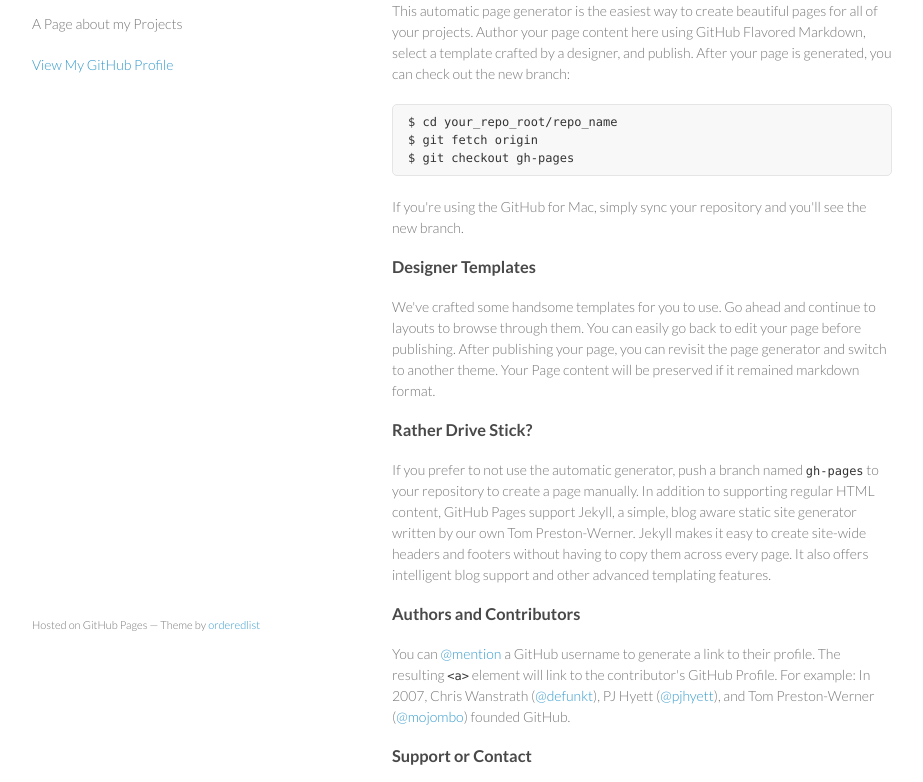
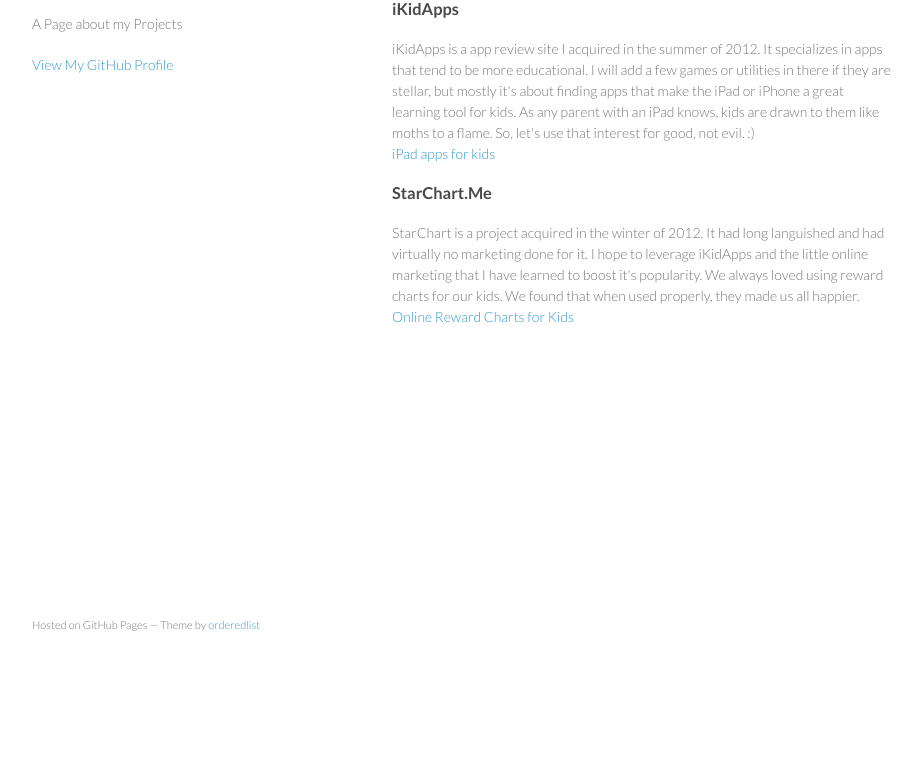
Before and after one commit to bsharpe/bsharpe.github.com, a plain HTML site: page index.html in a window 1280 px wide. Shown: the part 96-878 px from the top of the page, without its empty margins (178-1101 px from the left). After the commit the page ends 800 px from the top, so only its background shows below. Drawn offline with Linux system fonts and the light colour scheme.

Commit message:
Replace master branch with page content via GitHub

```diff
--- a/index.html
+++ b/index.html
@@ -23,32 +23,16 @@
 
       </header>
       <section>
-        <h3>Welcome to GitHub Pages.</h3>
+        <h3>Some of my current projects</h3>
 
-<p>This automatic page generator is the easiest way to create beautiful pages for all of your projects. Author your page content here using GitHub Flavored Markdown, select a template crafted by a designer, and publish. After your page is generated, you can check out the new branch:</p>
+<h3>iKidApps</h3>
 
-<pre><code>$ cd your_repo_root/repo_name
-$ git fetch origin
-$ git checkout gh-pages
-</code></pre>
+<p>iKidApps is a app review site I acquired in the summer of 2012. It specializes in apps that tend to be more educational.  I will add a few games or utilities in there if they are stellar, but mostly it's about finding apps that make the iPad or iPhone a great learning tool for kids.   As any parent with an iPad knows, kids are drawn to them like moths to a flame.  So, let's use that interest for good, not evil. :)<br><a href="http://iKidApps.com">iPad apps for kids</a></p>
 
-<p>If you're using the GitHub for Mac, simply sync your repository and you'll see the new branch.</p>
+<h3>StarChart.Me</h3>
 
-<h3>Designer Templates</h3>
-
-<p>We've crafted some handsome templates for you to use. Go ahead and continue to layouts to browse through them. You can easily go back to edit your page before publishing. After publishing your page, you can revisit the page generator and switch to another theme. Your Page content will be preserved if it remained markdown format.</p>
-
-<h3>Rather Drive Stick?</h3>
-
-<p>If you prefer to not use the automatic generator, push a branch named <code>gh-pages</code> to your repository to create a page manually. In addition to supporting regular HTML content, GitHub Pages support Jekyll, a simple, blog aware static site generator written by our own Tom Preston-Werner. Jekyll makes it easy to create site-wide headers and footers without having to copy them across every page. It also offers intelligent blog support and other advanced templating features.</p>
-
-<h3>Authors and Contributors</h3>
-
-<p>You can <a href="https://github.com/blog/821" class="user-mention">@mention</a> a GitHub username to generate a link to their profile. The resulting <code>&lt;a&gt;</code> element will link to the contributor's GitHub Profile. For example: In 2007, Chris Wanstrath (<a href="https://github.com/defunkt" class="user-mention">@defunkt</a>), PJ Hyett (<a href="https://github.com/pjhyett" class="user-mention">@pjhyett</a>), and Tom Preston-Werner (<a href="https://github.com/mojombo" class="user-mention">@mojombo</a>) founded GitHub.</p>
-
-<h3>Support or Contact</h3>
-
-<p>Having trouble with Pages? Check out the documentation at <a href="http://help.github.com/pages">http://help.github.com/pages</a> or contact <a href="mailto:support@github.com">support@github.com</a> and we’ll help you sort it out.</p>
+<p>StarChart is a project acquired in the winter of 2012.  It had long languished and had virtually no marketing done for it.   I hope to leverage iKidApps and the little online marketing that I have learned to boost it's popularity.  We always loved using reward charts for our kids.   We found that when used properly, they made us all happier.
+<a href="http://starchart.me">Online Reward Charts for Kids</a></p>
       </section>
       <footer>
         <p><small>Hosted on GitHub Pages &mdash; Theme by <a href="https://github.com/orderedlist">orderedlist</a></small></p>
```
Also changed, not shown: params.json (+1 -1 lines).
